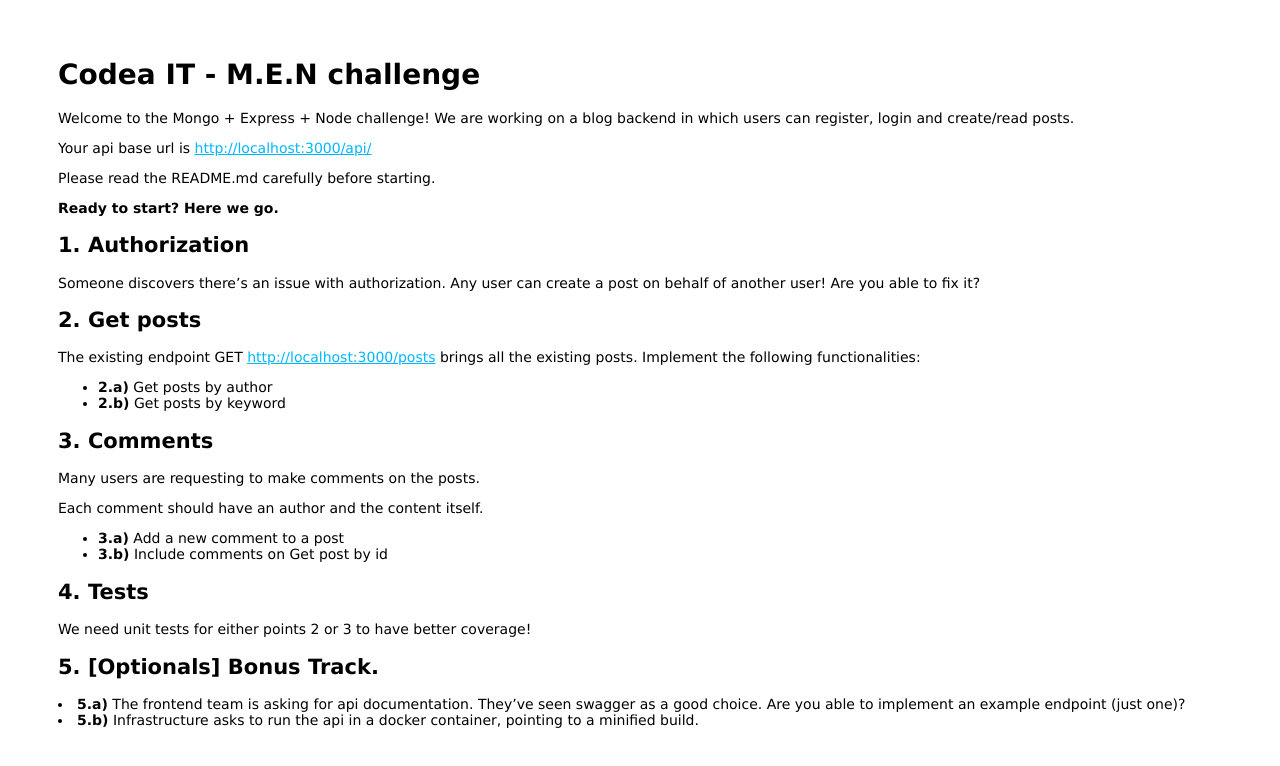
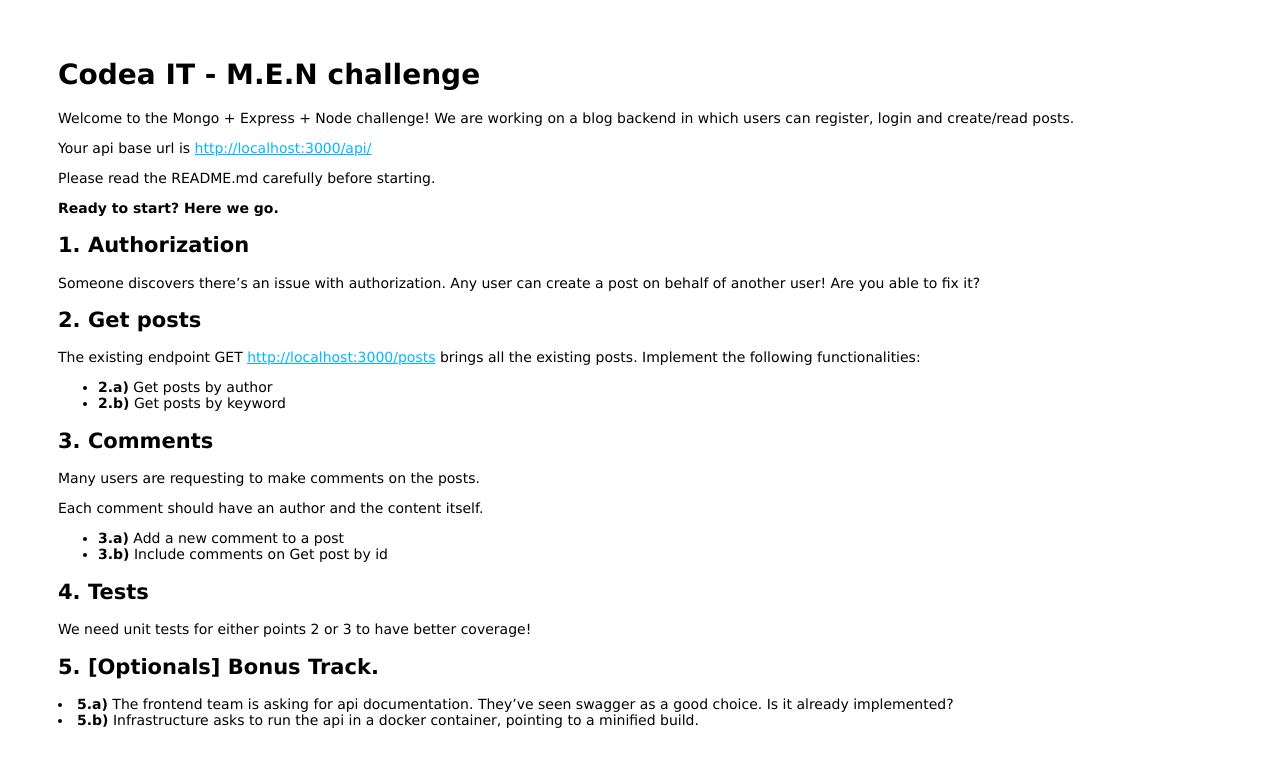
Before and after one commit to CodeaIT/men-challenge, a website: page public/index.html in a window 1280 px wide. Drawn offline with Linux system fonts and the light colour scheme.

Commit message:
Changing challenge bonus track

```diff
--- a/public/index.html
+++ b/public/index.html
@@ -53,7 +53,7 @@
     <p>
       <li><b>5.a)</b> The
         frontend team is asking for api documentation. They’ve seen swagger as a good
-        choice. Are you able to implement an example endpoint (just one)?</li>
+        choice. Is it already implemented?</li>
       <li><b>5.b)</b> Infrastructure asks to
         run the api in a docker container, pointing to a minified build.</li>
     </p>
```
